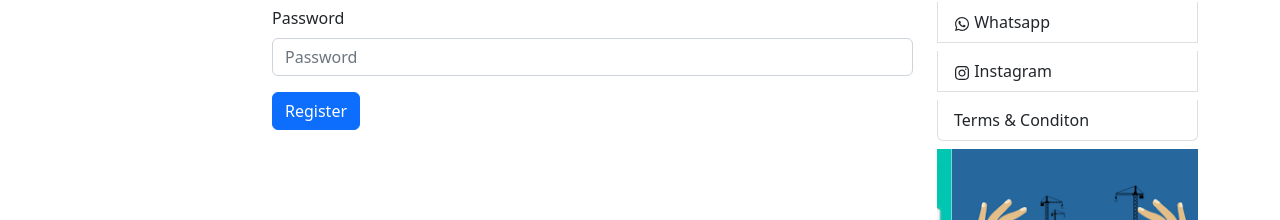
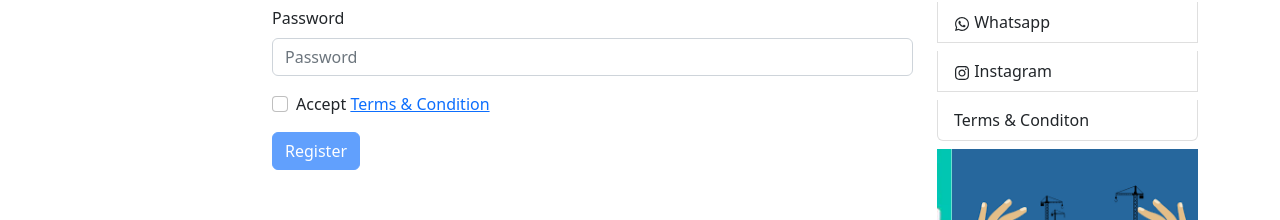
Before and after one commit to bd-dev-ismail/dragon-news-client, a React (Create React App) app: page /register in a window 1280 px wide. Shown: the part 332-552 px from the top of the page. Built offline with nearby package versions, Linux system fonts and the light colour scheme; no server answers.

Commit message:
update user profile

```diff
--- a/src/Pages/Login/Register/Register.js
+++ b/src/Pages/Login/Register/Register.js
@@ -1,12 +1,13 @@
 import React, { useContext, useState } from 'react';
 import Button from "react-bootstrap/Button";
 import Form from "react-bootstrap/Form";
-import { useNavigate } from 'react-router-dom';
+import { Link, useNavigate } from 'react-router-dom';
 import { AuthContext } from '../../../context/AuthProvider/AuthProvider';
 
 const Register = () => {
    const [error, setError] = useState('');
-  const {createUser} = useContext(AuthContext);
+   const [accepted, setAccepted] = useState(false);
+  const { createUser, updateUserProfile } = useContext(AuthContext);
   const navigate = useNavigate();
     const handalSubmit = (e) =>{
         e.preventDefault();
@@ -20,11 +21,24 @@ const Register = () => {
           .then((result) => {
             const user = result.user;
             console.log(user);
+            handalUserProfile(name, photoURL);
             form.reset();
             setError('')
             navigate('/');
           })
           .catch((error) => setError(error.message));
+    };
+    const handalUserProfile = (name, photoURL)=>{
+      const profile = {
+        displayName: name,
+        photoURL: photoURL,
+      };
+      updateUserProfile(profile)
+      .then(()=>{})
+      .catch(error => console.error(error));
+    }
+    const handalAccepted = (e)=>{
+      setAccepted(e.target.checked)
     }
     return (
       <Form onSubmit={handalSubmit}>
@@ -38,14 +52,35 @@ const Register = () => {
         </Form.Group>
         <Form.Group className="mb-3" controlId="formBasicEmail">
           <Form.Label>Email address</Form.Label>
-          <Form.Control type="email" name="email" placeholder="Enter email" required/>
+          <Form.Control
+            type="email"
+            name="email"
+            placeholder="Enter email"
+            required
+          />
         </Form.Group>
 
         <Form.Group className="mb-3" controlId="formBasicPassword">
           <Form.Label>Password</Form.Label>
-          <Form.Control type="password" name="password" placeholder="Password" required/>
+          <Form.Control
+            type="password"
+            name="password"
+            placeholder="Password"
+            required
+          />
         </Form.Group>
-        <Button variant="primary" type="submit">
+        <Form.Group className="mb-3" controlId="formBasicCheckbox">
+          <Form.Check
+          onClick={handalAccepted}
+            type="checkbox"
+            label={
+              <>
+                Accept <Link to="/terms">Terms & Condition</Link>
+              </>
+            }
+          />
+        </Form.Group>
+        <Button variant="primary" type="submit" disabled={!accepted}>
           Register
         </Button>
         <Form.Text className="text-danger">{error}</Form.Text>
--- /dev/null
+++ b/src/Pages/Others/TermsAndCondition/TermsAndConditon.js
@@ -0,0 +1,13 @@
+import React from 'react';
+import { Link } from 'react-router-dom';
+
+const TermsAndConditon = () => {
+    return (
+        <div>
+            <h3>Here is Our Terms & Conditionns</h3>
+            <p>Go Back to <Link to="/register">Registation</Link></p>
+        </div>
+    );
+};
+
+export default TermsAndConditon;
--- a/src/Routes/Routes/Routes.js
+++ b/src/Routes/Routes/Routes.js
@@ -5,6 +5,7 @@ import Home from "../../Pages/Home/Home/Home";
 import Login from "../../Pages/Login/Login/Login";
 import Register from "../../Pages/Login/Register/Register";
 import News from "../../Pages/News/News/News";
+import TermsAndConditon from "../../Pages/Others/TermsAndCondition/TermsAndConditon";
 import PrivateRoute from "../PrivateRoute/PrivateRoute";
 
 export const routes = createBrowserRouter([
@@ -42,6 +43,10 @@ export const routes = createBrowserRouter([
         path: "/register",
         element: <Register></Register>,
       },
+      {
+        path: '/terms',
+        element: <TermsAndConditon> </TermsAndConditon>
+      }
     ],
   },
 ]);
--- a/src/context/AuthProvider/AuthProvider.js
+++ b/src/context/AuthProvider/AuthProvider.js
@@ -1,5 +1,5 @@
 import React, { createContext, useEffect, useState } from 'react';
-import {createUserWithEmailAndPassword, getAuth, onAuthStateChanged, signInWithEmailAndPassword, signInWithPopup, signOut} from 'firebase/auth';
+import {createUserWithEmailAndPassword, getAuth, onAuthStateChanged, signInWithEmailAndPassword, signInWithPopup, signOut, updateProfile} from 'firebase/auth';
 import app from '../../firebase/firebase.config';
 export const AuthContext = createContext();
 const auth = getAuth(app);
@@ -31,6 +31,10 @@ const AuthProvider = ({children}) => {
         setLoading(true);
       return signOut(auth);
     };
+    //updateProfile
+    const updateUserProfile = (profile) =>{
+        return updateProfile(auth.currentUser, profile);
+    }
     //observer
     useEffect(()=>{
         const unsubscribe = onAuthStateChanged(auth, (currentUser)=>{
@@ -50,6 +54,7 @@ const AuthProvider = ({children}) => {
       signIn,
       loginGithub,
       loading,
+      updateUserProfile,
     };
     return (
         <AuthContext.Provider value={authInfo}>
```
